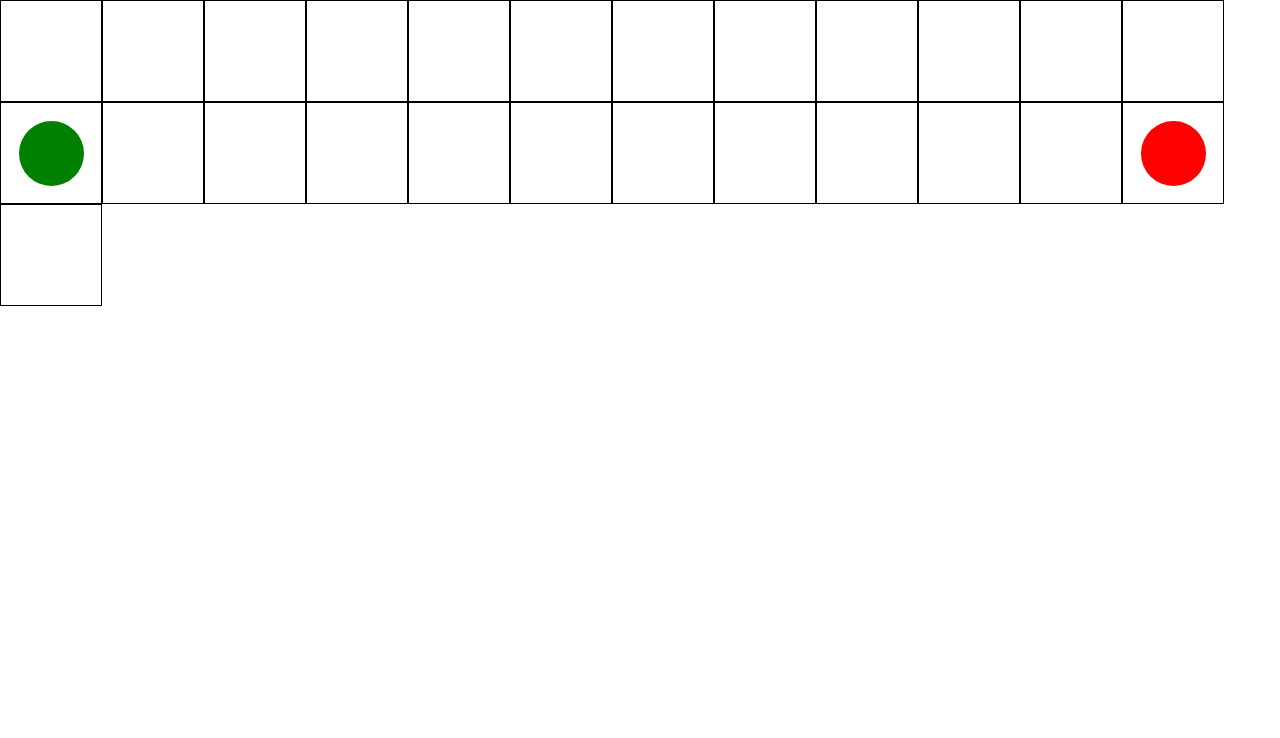
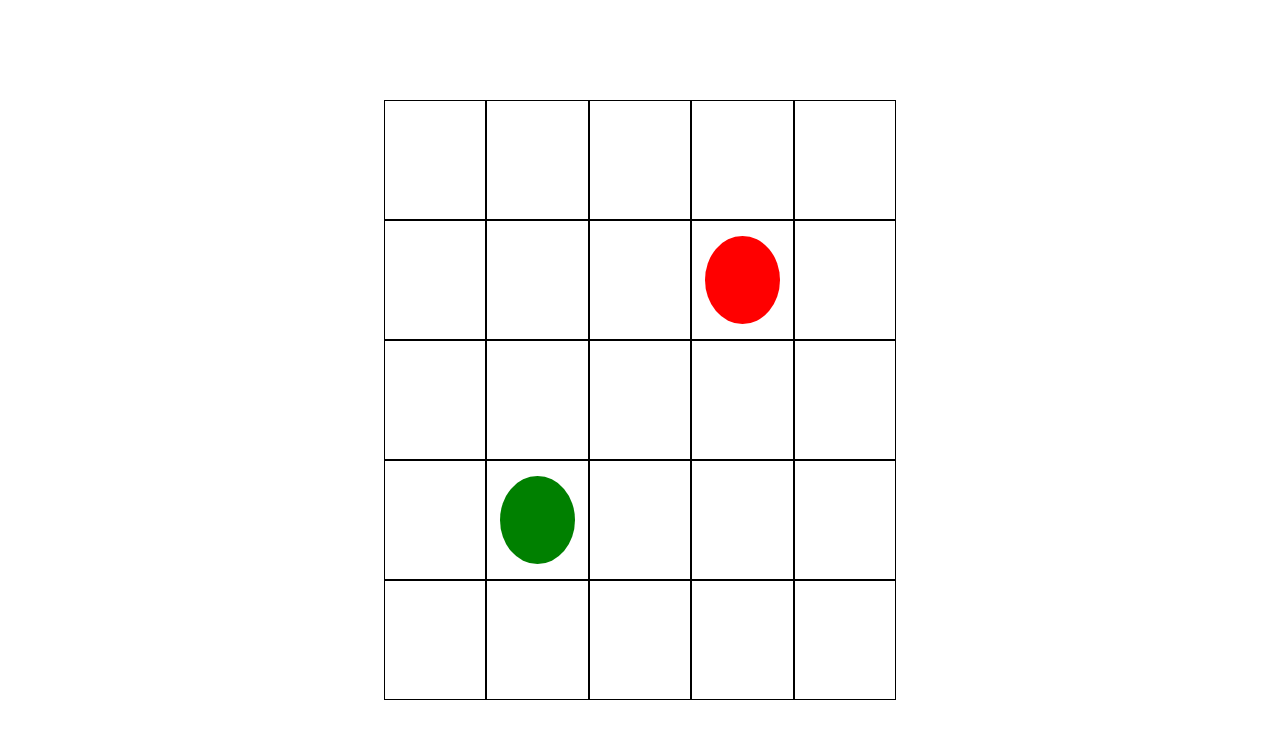
Before and after one commit to jakyle/Boardgame, a React (Create React App) app: page / in a window 1280 px wide. Shown: the top 738 px of the page. Built offline with nearby package versions, Linux system fonts and the light colour scheme; the HTML template or start-up script is replaced by a standard one.

Commit message:
aligned grid into css grid

```diff
--- a/src/Components/Tile/Tile.css
+++ b/src/Components/Tile/Tile.css
@@ -1,15 +1,13 @@
 .Tile {
-  width: 100px;
-  height: 100px;
-  display: inline-flex;
+  display: flex;
   justify-content: center;
   align-items: center;
   border: 0.5px solid #000000;
 }
 
 .Player {
-  width: 65px;
-  height: 65px;
+  width: 75%;
+  height: 75%;
   border-radius: 50%;
   display: inline-block;
 }
--- a/src/Containers/GameBoard/GameBoard.css
+++ b/src/Containers/GameBoard/GameBoard.css
@@ -1,3 +1,8 @@
-.GameBoard {
-
+.Game-Board {
+  display: grid;
+  grid-template-columns: repeat(5, 8%);
+  grid-template-rows: repeat(5, 15%);
+  justify-content: center;
+  align-content: center;
+  height: 100vh;
 }
--- a/src/Containers/GameBoard/GameBoard.tsx
+++ b/src/Containers/GameBoard/GameBoard.tsx
@@ -16,31 +16,31 @@ export default class GameBoard extends React.Component<GameBoardProps, GameBoard
 
   state = {
     board:  [
-      { key: {row: 0, col: 0}, value: Occupied.Empty },
-      { key: {row: 0, col: 1}, value: Occupied.Empty },
-      { key: {row: 0, col: 2}, value: Occupied.Empty },
-      { key: {row: 0, col: 3}, value: Occupied.Empty },
-      { key: {row: 0, col: 4}, value: Occupied.Empty },
-      { key: {row: 1, col: 0}, value: Occupied.Empty },
       { key: {row: 1, col: 1}, value: Occupied.Empty },
       { key: {row: 1, col: 2}, value: Occupied.Empty },
       { key: {row: 1, col: 3}, value: Occupied.Empty },
       { key: {row: 1, col: 4}, value: Occupied.Empty },
-      { key: {row: 2, col: 0}, value: Occupied.Empty },
+      { key: {row: 1, col: 5}, value: Occupied.Empty },
       { key: {row: 2, col: 1}, value: Occupied.Empty },
-      { key: {row: 2, col: 2}, value: Occupied.PlayerOne },
+      { key: {row: 2, col: 2}, value: Occupied.Empty },
       { key: {row: 2, col: 3}, value: Occupied.Empty },
-      { key: {row: 2, col: 4}, value: Occupied.Empty },
-      { key: {row: 3, col: 0}, value: Occupied.Empty },
+      { key: {row: 2, col: 4}, value: Occupied.PlayerTwo },
+      { key: {row: 2, col: 5}, value: Occupied.Empty },
       { key: {row: 3, col: 1}, value: Occupied.Empty },
       { key: {row: 3, col: 2}, value: Occupied.Empty },
       { key: {row: 3, col: 3}, value: Occupied.Empty },
       { key: {row: 3, col: 4}, value: Occupied.Empty },
-      { key: {row: 4, col: 0}, value: Occupied.Empty },
+      { key: {row: 3, col: 5}, value: Occupied.Empty },
       { key: {row: 4, col: 1}, value: Occupied.Empty },
-      { key: {row: 4, col: 2}, value: Occupied.Empty },
-      { key: {row: 4, col: 3}, value: Occupied.PlayerTwo },
+      { key: {row: 4, col: 2}, value: Occupied.PlayerOne },
+      { key: {row: 4, col: 3}, value: Occupied.Empty },
       { key: {row: 4, col: 4}, value: Occupied.Empty },
+      { key: {row: 4, col: 5}, value: Occupied.Empty },
+      { key: {row: 5, col: 1}, value: Occupied.Empty },
+      { key: {row: 5, col: 2}, value: Occupied.Empty },
+      { key: {row: 5, col: 3}, value: Occupied.Empty },
+      { key: {row: 5, col: 4}, value: Occupied.Empty },
+      { key: {row: 5, col: 5}, value: Occupied.Empty },
     ],
     currentTile: null,
   };
--- a/src/index.css
+++ b/src/index.css
@@ -1,4 +1,9 @@
+html {
+  height: 100vh;
+}
+
 body {
+  min-height: 100vh;
   margin: 0;
   padding: 0;
   font-family: sans-serif;
```
